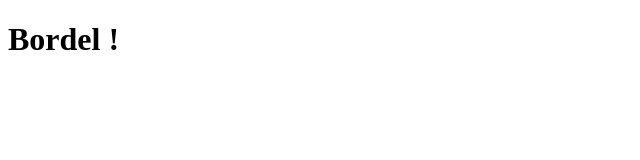
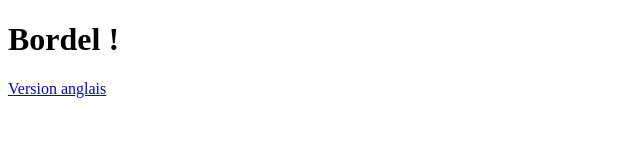
Before and after one commit to Rebuffoni-Xavier/portfolio, a plain HTML site: page index.html in a window 1280 px wide. Shown: the whole page, without its empty margins (0-640 px from the left). Drawn offline with Linux system fonts and the light colour scheme.

Commit message:
Test version anglais

```diff
--- a/index.html
+++ b/index.html
@@ -7,5 +7,7 @@
 </head>
 <body>
     <h1>Bordel !</h1>
+
+    <a href="./en/clair/index.html">Version anglais</a>
 </body>
 </html>
```
